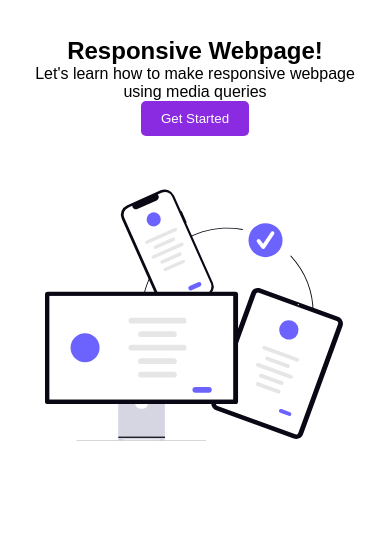
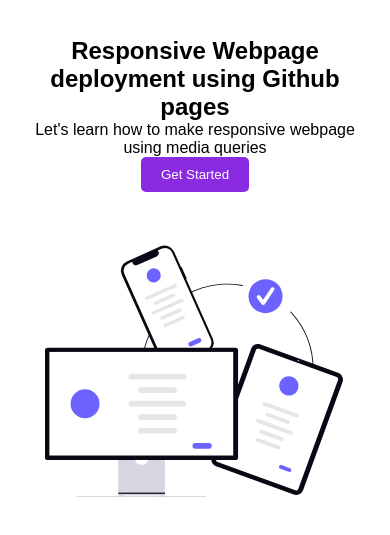
Before and after one commit to aishwarya-thorat/aishwarya-thorat.github.io, a plain HTML site: page index.html in a window 390 px wide. Shown: the part 69-604 px from the top of the page. Drawn offline with Linux system fonts and the light colour scheme.

Commit message:
heading updated from responsive page to responsive webpage deployment using github pages

```diff
--- a/index.html
+++ b/index.html
@@ -3,7 +3,7 @@
 <head>
     <meta charset="UTF-8">
     <meta name="viewport" content="width=device-width, initial-scale=1.0">
-    <title>Responsive Webpage deployment using Github pages</title>
+    <title>Responsive Webpage</title>
     <link rel="stylesheet" href="style.css">
 </head>
 <body>
@@ -17,7 +17,7 @@
     </nav>
     <section class="hero">
         <div class="hero-content">
-            <h1>Responsive Webpage!</h1>
+            <h1>Responsive Webpage deployment using Github pages</h1>
             <p>Let's learn how to make responsive webpage using media queries</p>
             <button>Get Started</button>
 
```
